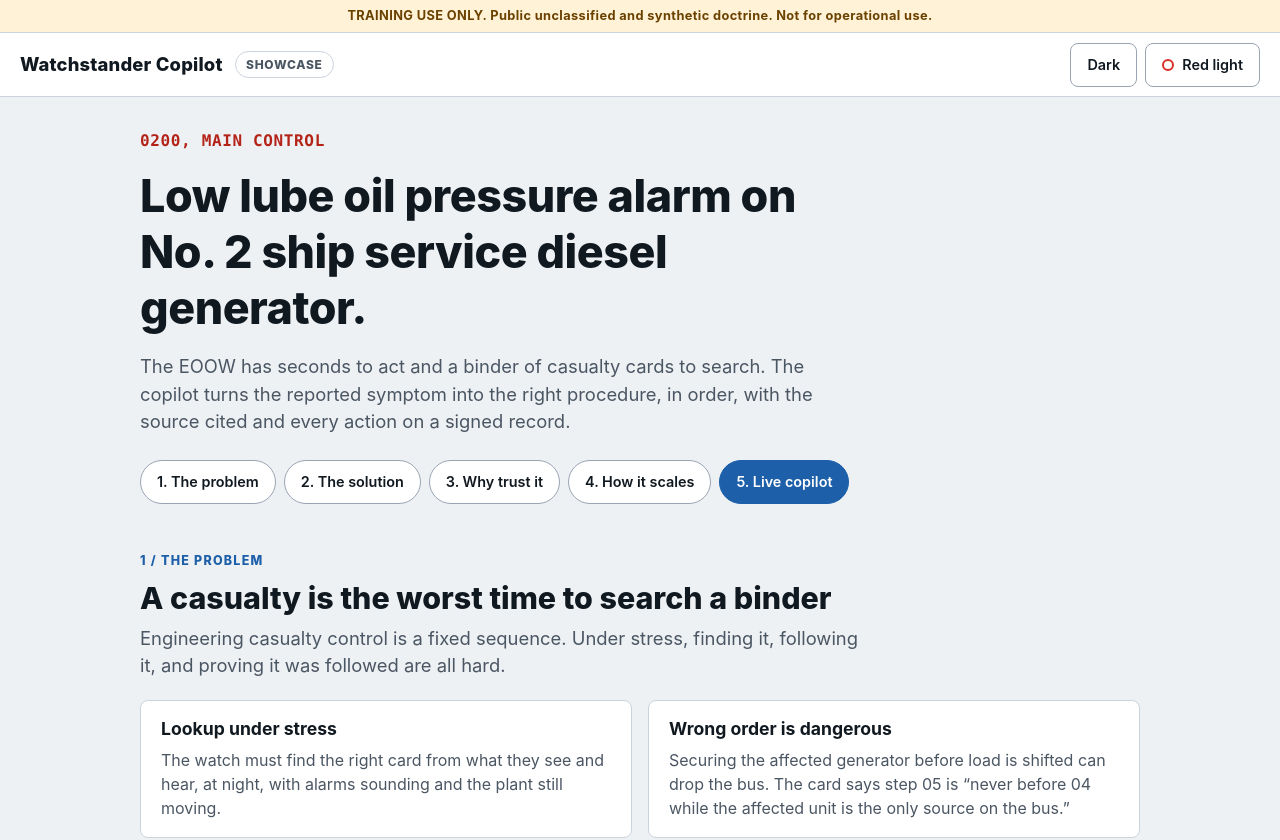
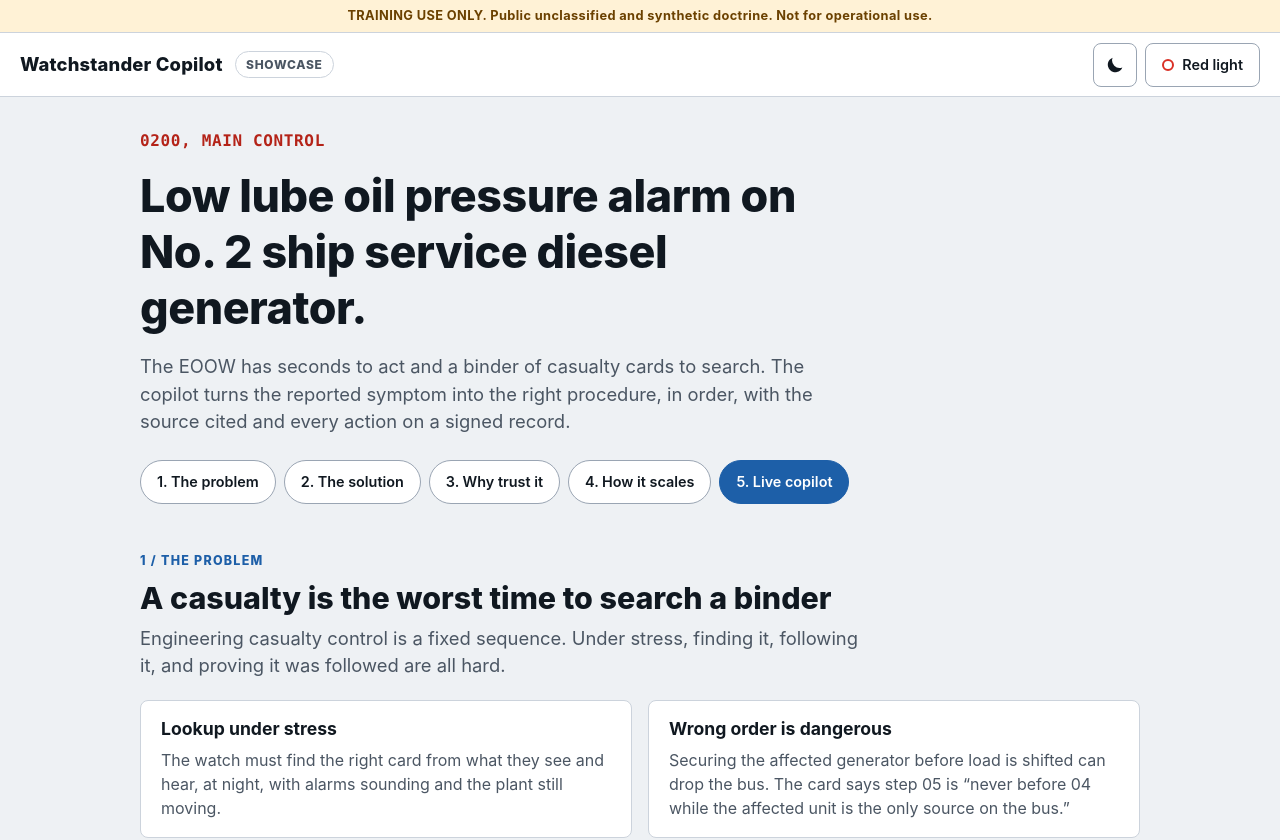
Before and after one commit to CSFH2026/watchstander-copilot, a Next.js app in the folder ui/: page /showcase in a window 1280 px wide. Shown: the top 840 px of the page. Built offline with nearby package versions, Linux system fonts and the light colour scheme; no server answers.

Commit message:
feat(ui): sun and moon icons on the theme button
The theme button shows the theme it switches to: a sun in dark mode, a moon in light mode. It keeps a square 44 px touch target and an aria-label that names the target theme.

```diff
--- a/ui/app/globals.css
+++ b/ui/app/globals.css
@@ -143,6 +143,8 @@ input, select {
 .operator { display: flex; align-items: center; gap: 0.5rem; font-size: 0.85rem; color: var(--text-secondary); font-weight: 600; }
 .operator select { font-weight: 700; font-family: var(--mono); color: var(--text-primary); }
 .hdr-btn { font-size: 0.9rem; }
+/* Square, so the icon-only theme button keeps the full touch target. */
+.icon-btn { display: inline-flex; align-items: center; justify-content: center; width: var(--touch); padding: 0; }
 .redlight-btn { display: inline-flex; align-items: center; gap: 0.5rem; }
 .redlight-dot { width: 12px; height: 12px; border-radius: 50%; border: 2px solid #d93025; }
 .redlight-btn.on .redlight-dot { background: #ff3b2f; border-color: #ff3b2f; }
--- a/ui/components/icons.tsx
+++ b/ui/components/icons.tsx
@@ -47,3 +47,25 @@ export function BlockIcon() {
     </svg>
   );
 }
+
+export function SunIcon() {
+  return (
+    <svg {...base}>
+      <circle cx="12" cy="12" r="4.2" fill="currentColor" />
+      <path
+        d="M12 2.5v2.6M12 18.9v2.6M2.5 12h2.6M18.9 12h2.6M5.3 5.3l1.8 1.8M16.9 16.9l1.8 1.8M5.3 18.7l1.8-1.8M16.9 7.1l1.8-1.8"
+        stroke="currentColor"
+        strokeWidth="2.2"
+        strokeLinecap="round"
+      />
+    </svg>
+  );
+}
+
+export function MoonIcon() {
+  return (
+    <svg {...base}>
+      <path d="M20 14.6A8.2 8.2 0 019.4 4a8.2 8.2 0 1010.6 10.6z" fill="currentColor" />
+    </svg>
+  );
+}
--- a/ui/components/theme-toggle.tsx
+++ b/ui/components/theme-toggle.tsx
@@ -1,12 +1,22 @@
 'use client';
 
+import { MoonIcon, SunIcon } from './icons';
 import { useTheme } from './theme-provider';
 
+/** Shows the theme it switches to: a sun in dark mode, a moon in light mode. */
 export function ThemeToggle() {
   const { theme, toggleTheme, redLight } = useTheme();
+  const target = theme === 'dark' ? 'light' : 'dark';
   return (
-    <button type="button" className="hdr-btn" onClick={toggleTheme} aria-label="Toggle light or dark theme" disabled={redLight} title={redLight ? 'Turn off red light to change the theme' : undefined}>
-      {theme === 'dark' ? 'Light' : 'Dark'}
+    <button
+      type="button"
+      className="hdr-btn icon-btn"
+      onClick={toggleTheme}
+      aria-label={`Switch to ${target} theme`}
+      disabled={redLight}
+      title={redLight ? 'Turn off red light to change the theme' : `Switch to ${target} theme`}
+    >
+      {target === 'light' ? <SunIcon /> : <MoonIcon />}
     </button>
   );
 }
```
